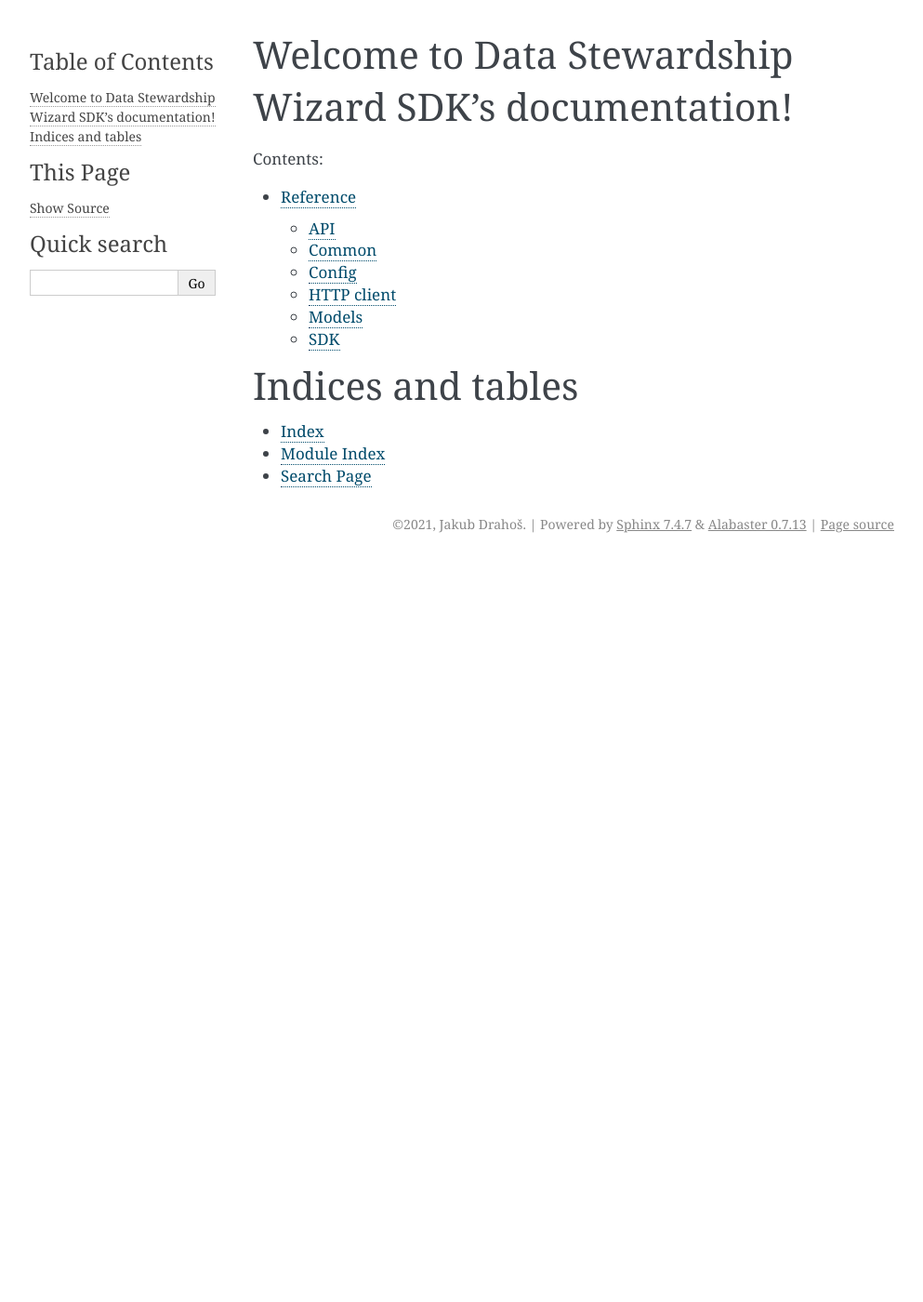
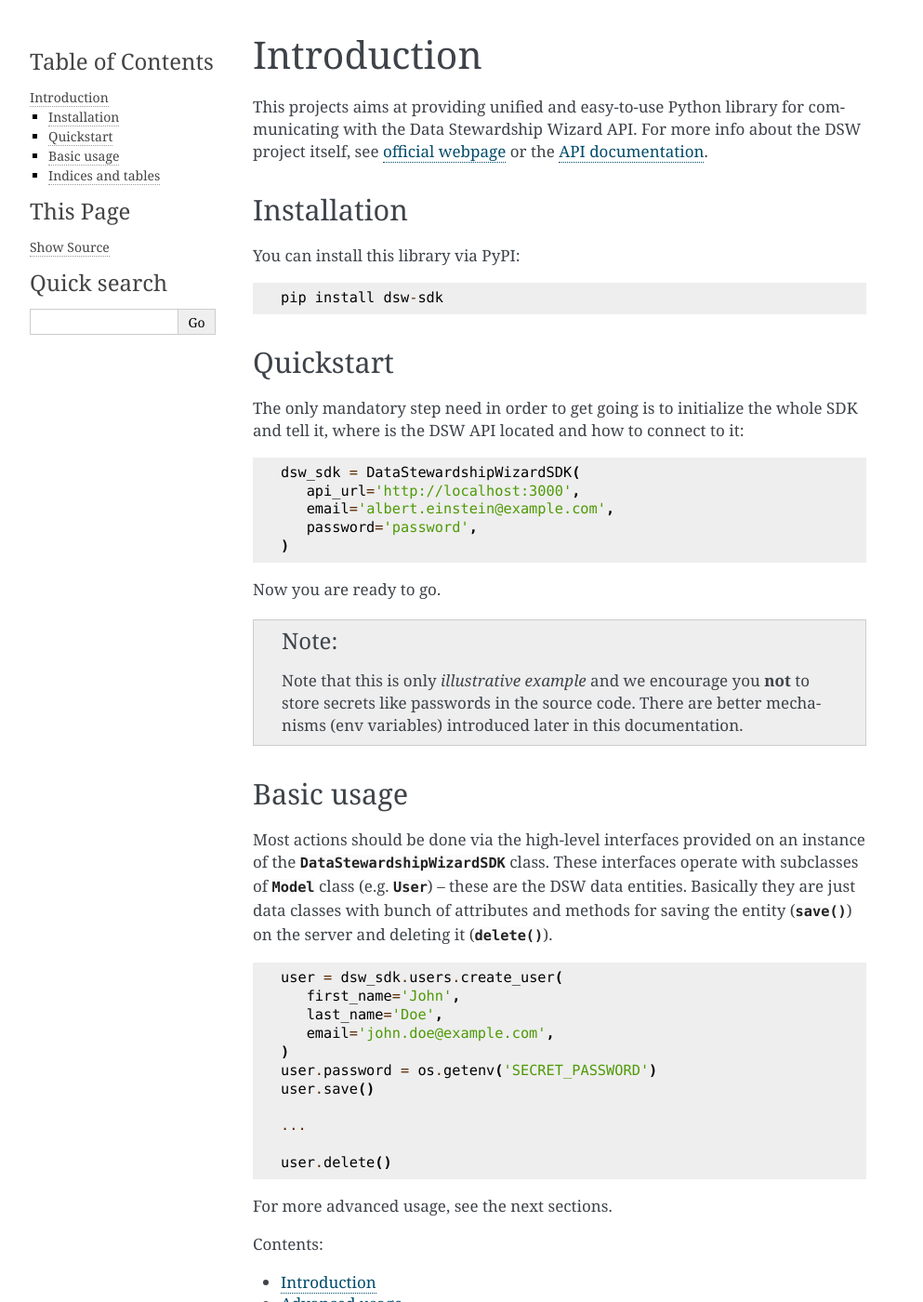
Before and after one commit to ds-wizard/dsw-sdk, a Sphinx documentation site: the page built from docs/source/index.rst, in a window 1280 px wide and 1400 px high. Shown: the whole window at 93% size, without its empty margins (148-1141 px from the left). Built offline with Sphinx 7.4.7, drawn with Linux system fonts in a browser that asks for light colours; some of the changed text lies outside the part shown.

Commit message:
Added introduction to README.md and a few static pages to the docs

```diff
--- /dev/null
+++ b/docs/source/advanced_usage/high_level_api.rst
@@ -0,0 +1,4 @@
+High-level API
+##############
+
+TBD
--- /dev/null
+++ b/docs/source/advanced_usage/low_level_api.rst
@@ -0,0 +1,4 @@
+Low-level API
+#############
+
+TBD
--- a/docs/source/index.rst
+++ b/docs/source/index.rst
@@ -3,17 +3,89 @@
    You can adapt this file completely to your liking, but it should at least
    contain the root `toctree` directive.
 
-Welcome to Data Stewardship Wizard SDK's documentation!
-=======================================================
+Introduction
+############
+
+This projects aims at providing unified and easy-to-use Python library for
+communicating with the Data Stewardship Wizard API. For more info about
+the DSW project itself, see `official webpage`_ or the `API documentation`_.
+
+.. _official webpage: https://ds-wizard.org/
+.. _API documentation: https://api.demo.ds-wizard.org/swagger-ui/
+
+
+Installation
+************
+
+You can install this library via PyPI:
+
+.. code-block::
+
+   pip install dsw-sdk
+
+
+Quickstart
+**********
+
+The only mandatory step need in order to get going is to initialize the whole
+SDK and tell it, where is the DSW API located and how to connect to it:
+
+.. code-block:: python
+
+   dsw_sdk = DataStewardshipWizardSDK(
+      api_url='http://localhost:3000',
+      email='albert.einstein@example.com',
+      password='password',
+   )
+
+Now you are ready to go.
+
+.. note::
+
+   Note that this is only *illustrative example* and we
+   encourage you **not** to store secrets like passwords in the source code.
+   There are better mechanisms (env variables) introduced later in this
+   documentation.
+
+
+Basic usage
+***********
+
+Most actions should be done via the high-level interfaces provided on an
+instance of the :class:`~sdk.DataStewardshipWizardSDK` class. These interfaces
+operate with subclasses of :class:`~model.Model` class (e.g.
+:class:`~user.User`) -- these are the DSW data entities. Basically they are
+just data classes with bunch of attributes and methods for saving the entity
+(:meth:`~model.Model.save`) on the server and deleting it
+(:meth:`~model.Model.delete`).
+
+.. code-block:: python
+
+   user = dsw_sdk.users.create_user(
+      first_name='John',
+      last_name='Doe',
+      email='john.doe@example.com',
+   )
+   user.password = os.getenv('SECRET_PASSWORD')
+   user.save()
+
+   ...
+
+   user.delete()
+
+For more advanced usage, see the next sections.
+
 
 .. toctree::
    :maxdepth: 2
    :caption: Contents:
 
+   self
+   advanced_usage/index
    reference/index
 
 Indices and tables
-==================
+******************
 
 * :ref:`genindex`
 * :ref:`modindex`
```
Also changed, not shown: README.md (+70 -1 lines), docs/source/advanced_usage/config.rst (added, +107 -0 lines), docs/source/advanced_usage/index.rst (added, +10 -0 lines), 1 other file.
